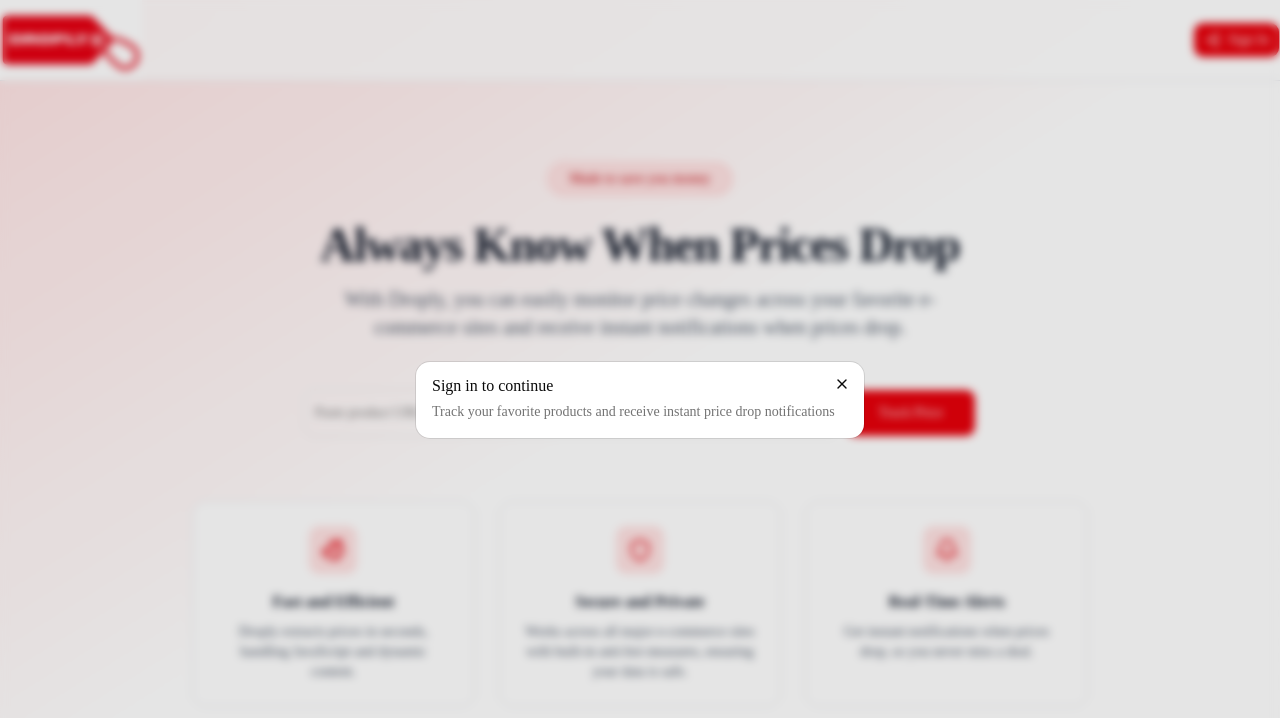
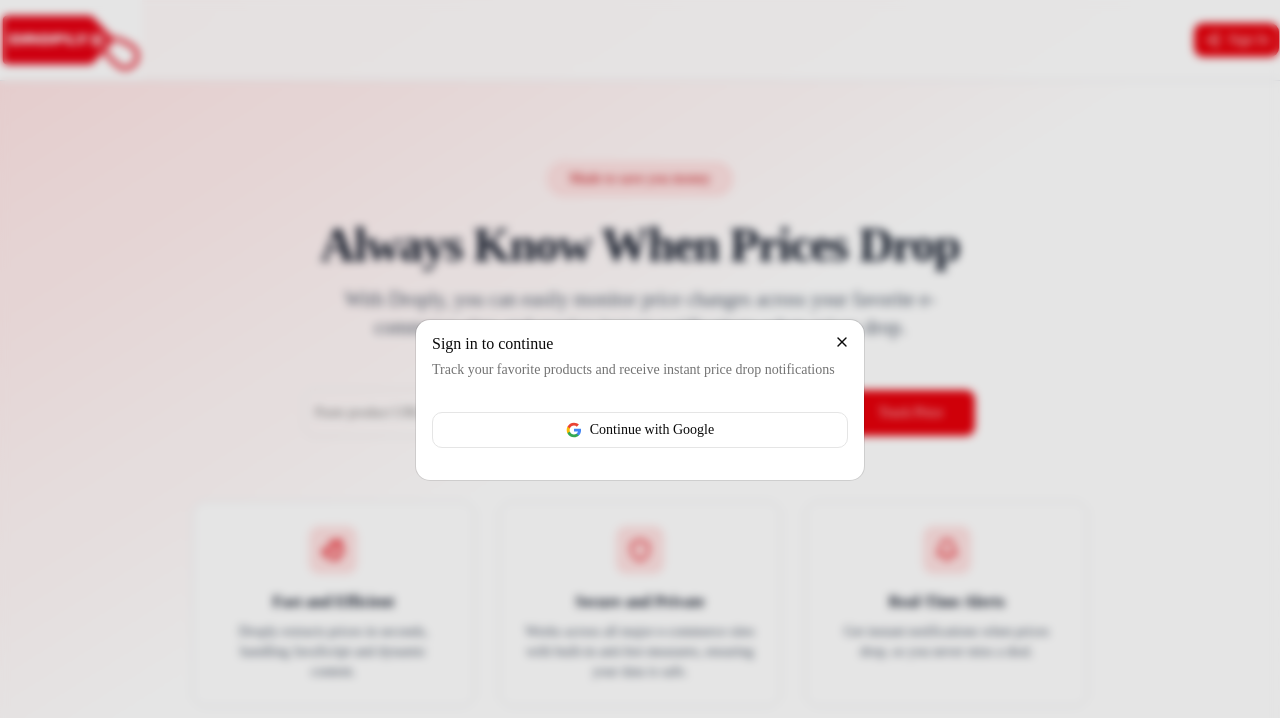
Before and after one commit to graceco22/droply, a Next.js app: page / in a window 1280 px wide. Both pictures are taken after a click on the button "Sign In". Shown: the top 718 px of the page. Built offline with nearby package versions, Linux system fonts and the light colour scheme; no server answers.

Commit message:
Complete Google Auth for login and logout

```diff
--- /dev/null
+++ b/app/actions.js
@@ -0,0 +1,12 @@
+"use server";
+
+import { createClient } from "@/utils/supabase/server";
+import { revalidatePath } from "next/cache";
+import { redirect } from "next/navigation";
+
+export async function signOut() {
+  const supabase = await createClient();
+  await supabase.auth.signOut();
+  revalidatePath("/");
+  redirect("/");
+}
--- /dev/null
+++ b/app/auth/callback/route.js
@@ -0,0 +1,14 @@
+import { createClient } from "@/utils/supabase/server";
+import { NextResponse } from "next/server";
+
+export async function GET(request) {
+  const { searchParams } = new URL(request.url);
+  const code = searchParams.get("code");
+
+  if (code) {
+    const supabase = await createClient();
+    await supabase.auth.exchangeCodeForSession(code);
+  }
+
+  return NextResponse.redirect(new URL("/", request.url));
+}
--- a/app/page.jsx
+++ b/app/page.jsx
@@ -1,11 +1,24 @@
 import { Button } from "@/components/ui/button";
-import { LogIn, LogOut, Rabbit, Shield, Bell } from "lucide-react";
+import {
+  LogIn,
+  LogOut,
+  Rabbit,
+  Shield,
+  Bell,
+  TrendingDown,
+} from "lucide-react";
 import Image from "next/image";
 import AddProductForm from "../components/AddProductForm.jsx";
 import AuthButton from "@/components/AuthButton";
+import { createClient } from "@/utils/supabase/server.js";
 
-export default function Home() {
-  const user = null;
+export default async function Home() {
+  const supabase = await createClient();
+
+  const {
+    data: { user },
+  } = await supabase.auth.getUser();
+
   const products = [];
   const FEATURES = [
     {
@@ -81,6 +94,20 @@
           </div>
         )}
       </section>
+
+      {user && products.length === 0 && (
+        <section className="max-w-2xl mx-auto px-4 pb-20 text-center">
+          <div className="bg-white rounded-xl border-2 border-dashed border-gray-300 p-12">
+            <TrendingDown className="w-16 h-16 text-gray-400 mx-auto mb-4" />
+            <h3 className="text-xl font-semibold text-gray-900 mb-2">
+              No products yet
+            </h3>
+            <p className="text-gray-600">
+              Add your first product above to start tracking prices!
+            </p>
+          </div>
+        </section>
+      )}
     </main>
   );
 }
--- a/components/AuthButton.jsx
+++ b/components/AuthButton.jsx
@@ -5,6 +5,7 @@
 import { LogIn, LogOut } from "lucide-react";
 import { AuthModal } from "./AuthModal";
 import { useState } from "react";
+import { signOut } from "@/app/actions";
 
 const AuthButton = ({ user }) => {
   const [showAuthModal, setShowAuthModal] = useState(false);
@@ -12,7 +13,7 @@
   if (user) {
     return (
       <>
-        <form action={() => {}}>
+        <form action={signOut}>
           <Button variant="ghost" size="lg" type="submit" className="gap-2">
             <LogOut className="w-4 h-4" />
             Sign Out
--- a/components/AuthModal.js
+++ b/components/AuthModal.js
@@ -1,23 +1,67 @@
-import { Button } from "@/components/ui/button"
+"use client";
+
+import { Button } from "@/components/ui/button";
 import {
   Dialog,
   DialogContent,
   DialogDescription,
   DialogHeader,
   DialogTitle,
-} from "@/components/ui/dialog"
+} from "@/components/ui/dialog";
+import { createClient } from "@/utils/supabase/client";
 
 export function AuthModal({ isOpen, onClose }) {
+  const supabase = createClient();
+  const handleGoogleLogin = async () => {
+    const { origin } = window.location;
+
+    await supabase.auth.signInWithOAuth({
+      provider: "google",
+      options: {
+        redirectTo: `${origin}/auth/callback`,
+      },
+    });
+  };
+
   return (
     <Dialog open={isOpen} onOpenChange={onClose}>
       <DialogContent className="sm:max-w-md">
         <DialogHeader>
           <DialogTitle>Sign in to continue</DialogTitle>
           <DialogDescription>
-             Track your favorite products and receive instant price drop notifications
+            Track your favorite products and receive instant price drop
+            notifications
           </DialogDescription>
         </DialogHeader>
+
+        <div className="flex flex-col gap-4 py-4">
+          <Button
+            onClick={handleGoogleLogin}
+            variant="outline"
+            className="w-full gap-2"
+            size="lg">
+            <svg className="w-5 h-5" viewBox="0 0 24 24">
+              <path
+                fill="#4285F4"
+                d="M22.56 12.25c0-.78-.07-1.53-.2-2.25H12v4.26h5.92c-.26 1.37-1.04 2.53-2.21 3.31v2.77h3.57c2.08-1.92 3.28-4.74 3.28-8.09z"
+              />
+              <path
+                fill="#34A853"
+                d="M12 23c2.97 0 5.46-.98 7.28-2.66l-3.57-2.77c-.98.66-2.23 1.06-3.71 1.06-2.86 0-5.29-1.93-6.16-4.53H2.18v2.84C3.99 20.53 7.7 23 12 23z"
+              />
+              <path
+                fill="#FBBC05"
+                d="M5.84 14.09c-.22-.66-.35-1.36-.35-2.09s.13-1.43.35-2.09V7.07H2.18C1.43 8.55 1 10.22 1 12s.43 3.45 1.18 4.93l2.85-2.22.81-.62z"
+              />
+              <path
+                fill="#EA4335"
+                d="M12 5.38c1.62 0 3.06.56 4.21 1.64l3.15-3.15C17.45 2.09 14.97 1 12 1 7.7 1 3.99 3.47 2.18 7.07l3.66 2.84c.87-2.6 3.3-4.53 6.16-4.53z"
+              />
+            </svg>
+            Continue with Google
+          </Button>
+        </div>
       </DialogContent>
     </Dialog>
-  )
+  );
 }
--- a/package.json
+++ b/package.json
@@ -29,6 +29,7 @@
     "@tailwindcss/postcss": "^4",
     "eslint": "^9",
     "eslint-config-next": "16.2.2",
+    "prettier": "^3.8.2",
     "tailwindcss": "^4"
   }
 }
```
Also changed, not shown: 1 other file (tests, documents, lock files or other folders). Lines whose indentation alone changed are shown as unchanged.
